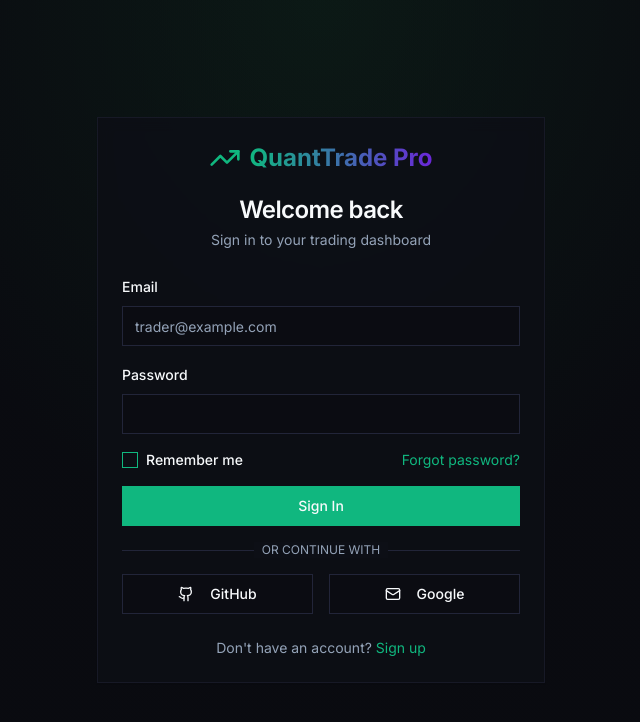
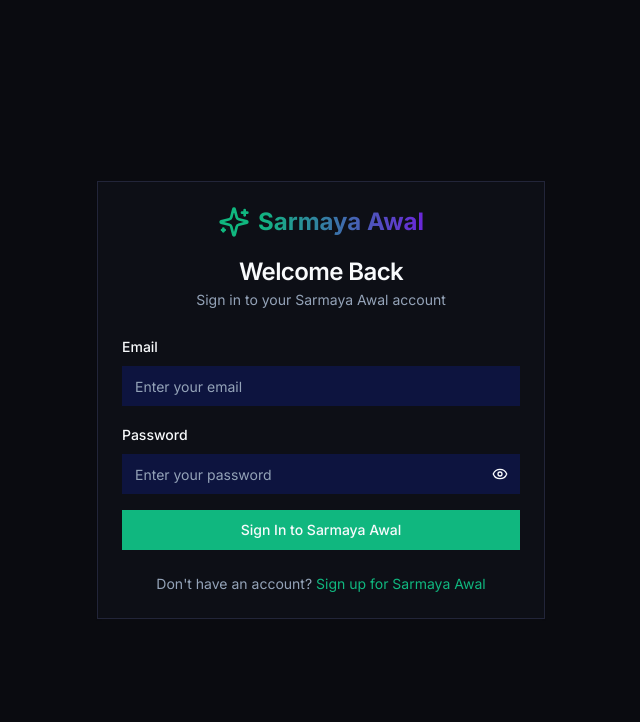
Before and after one commit to shujaamarwat/sarmaya-awal, a Next.js app: page /login in a window 1280 px wide. Shown: the top 722 px of the page, without its empty margins (319-959 px from the left). Built offline with nearby package versions, Linux system fonts and the light colour scheme; no server answers.

Commit message:
feat: apply consistent branding for Sarmaya Awal across all components
Ensure uniform "Sarmaya Awal" branding in layout, homepage, login, signup, and dashboard.

#VERCEL_SKIP

Co-authored-by: Shujaa Marwat <56261790+shujaamarwat@users.noreply.github.com>

```diff
--- a/app/layout.tsx
+++ b/app/layout.tsx
@@ -8,8 +8,8 @@ import { Toaster } from "@/components/ui/toaster"
 const inter = Inter({ subsets: ["latin"] })
 
 export const metadata: Metadata = {
-  title: "QuantTrade Pro - Professional Trading Dashboard",
-  description: "Advanced quantitative trading platform for traders and analysts",
+  title: "Sarmaya Awal - Professional Trading Dashboard",
+  description: "Advanced quantitative trading platform for traders and analysts - Sarmaya Awal",
     generator: 'v0.dev'
 }
 
--- a/app/login/page.tsx
+++ b/app/login/page.tsx
@@ -3,49 +3,51 @@
 import type React from "react"
 
 import { useState } from "react"
+import { useRouter } from "next/navigation"
 import Link from "next/link"
-import { useRouter } from "next/navigation"
 import { Button } from "@/components/ui/button"
 import { Input } from "@/components/ui/input"
 import { Label } from "@/components/ui/label"
-import { Card, CardContent, CardDescription, CardFooter, CardHeader, CardTitle } from "@/components/ui/card"
-import { Checkbox } from "@/components/ui/checkbox"
-import { Separator } from "@/components/ui/separator"
-import { Github, Mail, TrendingUp } from "lucide-react"
-import { signIn } from "@/lib/auth"
+import { Card, CardContent, CardDescription, CardHeader, CardTitle } from "@/components/ui/card"
+import { Sparkles, Eye, EyeOff } from "lucide-react"
 import { toast } from "@/components/ui/use-toast"
 
 export default function LoginPage() {
-  const router = useRouter()
   const [email, setEmail] = useState("")
   const [password, setPassword] = useState("")
-  const [rememberMe, setRememberMe] = useState(false)
+  const [showPassword, setShowPassword] = useState(false)
   const [isLoading, setIsLoading] = useState(false)
+  const router = useRouter()
 
   const handleSubmit = async (e: React.FormEvent) => {
     e.preventDefault()
     setIsLoading(true)
 
     try {
-      const result = await signIn(email, password)
+      const response = await fetch("/api/auth/signin", {
+        method: "POST",
+        headers: { "Content-Type": "application/json" },
+        body: JSON.stringify({ email, password }),
+      })
 
-      if (result.success) {
+      if (response.ok) {
         toast({
-          title: "Login successful",
-          description: "Welcome back to QuantTrade Pro!",
+          title: "Welcome to Sarmaya Awal",
+          description: "Login successful! Redirecting to dashboard...",
         })
         router.push("/dashboard")
       } else {
+        const error = await response.json()
         toast({
-          title: "Login failed",
-          description: result.message,
+          title: "Login Failed",
+          description: error.message || "Invalid credentials",
           variant: "destructive",
         })
       }
     } catch (error) {
       toast({
-        title: "Login error",
-        description: "An unexpected error occurred. Please try again.",
+        title: "Login Error",
+        description: "Something went wrong. Please try again.",
         variant: "destructive",
       })
     } finally {
@@ -54,97 +56,66 @@ export default function LoginPage() {
   }
 
   return (
-    <div className="min-h-screen flex items-center justify-center bg-gradient-to-br from-background via-background to-background/80 p-4">
-      <div className="absolute inset-0 bg-[radial-gradient(ellipse_at_top,_var(--tw-gradient-stops))] from-green-900/20 via-background to-background"></div>
-
-      <Card className="w-full max-w-md relative z-10 border-border/50 bg-card/95 backdrop-blur">
-        <CardHeader className="space-y-1 text-center">
+    <div className="min-h-screen flex items-center justify-center bg-background p-4">
+      <Card className="w-full max-w-md glass-card">
+        <CardHeader className="text-center">
           <div className="flex items-center justify-center mb-4">
-            <TrendingUp className="h-8 w-8 text-primary mr-2" />
-            <span className="text-2xl font-bold bg-gradient-to-r from-primary to-accent bg-clip-text text-transparent">
-              QuantTrade Pro
-            </span>
+            <Sparkles className="h-8 w-8 text-primary mr-2" />
+            <span className="text-2xl font-bold gradient-text">Sarmaya Awal</span>
           </div>
-          <CardTitle className="text-2xl">Welcome back</CardTitle>
-          <CardDescription>Sign in to your trading dashboard</CardDescription>
+          <CardTitle>Welcome Back</CardTitle>
+          <CardDescription>Sign in to your Sarmaya Awal account</CardDescription>
         </CardHeader>
-        <form onSubmit={handleSubmit}>
-          <CardContent className="space-y-4">
+        <CardContent>
+          <form onSubmit={handleSubmit} className="space-y-4">
             <div className="space-y-2">
               <Label htmlFor="email">Email</Label>
               <Input
                 id="email"
                 type="email"
-                placeholder="trader@example.com"
+                placeholder="Enter your email"
                 value={email}
                 onChange={(e) => setEmail(e.target.value)}
-                className="bg-background/50"
                 required
+                className="bg-secondary border-secondary"
               />
             </div>
             <div className="space-y-2">
               <Label htmlFor="password">Password</Label>
+              <div className="relative">
                 <Input
                   id="password"
-                type="password"
+                  type={showPassword ? "text" : "password"}
+                  placeholder="Enter your password"
                   value={password}
                   onChange={(e) => setPassword(e.target.value)}
-                className="bg-background/50"
                   required
+                  className="bg-secondary border-secondary pr-10"
                 />
-            </div>
-            <div className="flex items-center justify-between">
-              <div className="flex items-center space-x-2">
-                <Checkbox
-                  id="remember"
-                  checked={rememberMe}
-                  onCheckedChange={(checked) => setRememberMe(checked as boolean)}
-                />
-                <Label htmlFor="remember" className="text-sm">
-                  Remember me
-                </Label>
-              </div>
-              <Link href="/forgot-password" className="text-sm text-primary hover:underline">
-                Forgot password?
-              </Link>
-            </div>
                 <Button
-              type="submit"
-              className="w-full bg-primary hover:bg-primary/90 text-primary-foreground"
-              disabled={isLoading}
+                  type="button"
+                  variant="ghost"
+                  size="icon"
+                  className="absolute right-0 top-0 h-full px-3"
+                  onClick={() => setShowPassword(!showPassword)}
                 >
-              {isLoading ? "Signing in..." : "Sign In"}
+                  {showPassword ? <EyeOff className="h-4 w-4" /> : <Eye className="h-4 w-4" />}
                 </Button>
-
-            <div className="relative">
-              <div className="absolute inset-0 flex items-center">
-                <Separator className="w-full" />
-              </div>
-              <div className="relative flex justify-center text-xs uppercase">
-                <span className="bg-card px-2 text-muted-foreground">Or continue with</span>
               </div>
             </div>
-
-            <div className="grid grid-cols-2 gap-4">
-              <Button variant="outline" className="bg-background/50" type="button">
-                <Github className="mr-2 h-4 w-4" />
-                GitHub
+            <Button type="submit" className="w-full" disabled={isLoading}>
+              {isLoading ? "Signing in..." : "Sign In to Sarmaya Awal"}
             </Button>
-              <Button variant="outline" className="bg-background/50" type="button">
-                <Mail className="mr-2 h-4 w-4" />
-                Google
-              </Button>
+          </form>
+          <div className="mt-6 text-center">
+            <p className="text-sm text-muted-foreground">
+              Don't have an account?{" "}
+              <Link href="/signup" className="text-primary hover:underline">
+                Sign up for Sarmaya Awal
+              </Link>
+            </p>
           </div>
         </CardContent>
-        </form>
-        <CardFooter>
-          <p className="text-center text-sm text-muted-foreground w-full">
-            Don't have an account?{" "}
-            <Link href="/signup" className="text-primary hover:underline">
-              Sign up
-            </Link>
-          </p>
-        </CardFooter>
       </Card>
     </div>
   )
--- a/app/page.tsx
+++ b/app/page.tsx
@@ -1,12 +1,117 @@
-import { redirect } from "next/navigation"
-import { getSession } from "@/lib/auth"
+import Link from "next/link"
+import { Button } from "@/components/ui/button"
+import { Card, CardContent, CardDescription, CardHeader, CardTitle } from "@/components/ui/card"
+import { Sparkles, TrendingUp, Shield, BarChart3, Brain } from "lucide-react"
 
-export default async function HomePage() {
-  const session = await getSession()
+export default function HomePage() {
+  return (
+    <div className="min-h-screen bg-background">
+      {/* Header */}
+      <header className="border-b border-border bg-card">
+        <div className="container mx-auto px-4 py-4 flex items-center justify-between">
+          <div className="flex items-center space-x-2">
+            <Sparkles className="h-8 w-8 text-primary" />
+            <span className="text-2xl font-bold gradient-text">Sarmaya Awal</span>
+          </div>
+          <div className="flex items-center space-x-4">
+            <Link href="/login">
+              <Button variant="ghost">Login</Button>
+            </Link>
+            <Link href="/signup">
+              <Button>Get Started</Button>
+            </Link>
+          </div>
+        </div>
+      </header>
 
-  if (session) {
-    redirect("/dashboard")
-  } else {
-    redirect("/login")
-  }
+      {/* Hero Section */}
+      <section className="py-20 px-4">
+        <div className="container mx-auto text-center">
+          <div className="flex items-center justify-center mb-6">
+            <Sparkles className="h-12 w-12 text-primary mr-4" />
+            <h1 className="text-5xl font-bold gradient-text">Sarmaya Awal</h1>
+          </div>
+          <p className="text-xl text-muted-foreground mb-8 max-w-2xl mx-auto">
+            Professional quantitative trading platform designed for modern traders and analysts
+          </p>
+          <div className="flex items-center justify-center space-x-4">
+            <Link href="/signup">
+              <Button size="lg" className="bg-primary hover:bg-primary/90">
+                Start Trading
+                <TrendingUp className="ml-2 h-5 w-5" />
+              </Button>
+            </Link>
+            <Link href="/login">
+              <Button size="lg" variant="outline">
+                Login to Dashboard
+              </Button>
+            </Link>
+          </div>
+        </div>
+      </section>
+
+      {/* Features */}
+      <section className="py-16 px-4 bg-secondary/20">
+        <div className="container mx-auto">
+          <h2 className="text-3xl font-bold text-center mb-12 gradient-text">Why Choose Sarmaya Awal?</h2>
+          <div className="grid grid-cols-1 md:grid-cols-3 gap-8">
+            <Card className="glass-card">
+              <CardHeader>
+                <Brain className="h-10 w-10 text-primary mb-4" />
+                <CardTitle>AI-Powered Strategies</CardTitle>
+                <CardDescription>Advanced quantitative algorithms and machine learning models</CardDescription>
+              </CardHeader>
+              <CardContent>
+                <p className="text-sm text-muted-foreground">
+                  Leverage cutting-edge AI technology to create and optimize your trading strategies with Sarmaya Awal's
+                  intelligent platform.
+                </p>
+              </CardContent>
+            </Card>
+
+            <Card className="glass-card">
+              <CardHeader>
+                <BarChart3 className="h-10 w-10 text-primary mb-4" />
+                <CardTitle>Real-time Analytics</CardTitle>
+                <CardDescription>Comprehensive market analysis and performance tracking</CardDescription>
+              </CardHeader>
+              <CardContent>
+                <p className="text-sm text-muted-foreground">
+                  Monitor your portfolio performance with real-time data visualization and advanced analytics tools
+                  built into Sarmaya Awal.
+                </p>
+              </CardContent>
+            </Card>
+
+            <Card className="glass-card">
+              <CardHeader>
+                <Shield className="h-10 w-10 text-primary mb-4" />
+                <CardTitle>Secure & Reliable</CardTitle>
+                <CardDescription>Enterprise-grade security and 99.9% uptime guarantee</CardDescription>
+              </CardHeader>
+              <CardContent>
+                <p className="text-sm text-muted-foreground">
+                  Trade with confidence knowing your data and investments are protected by Sarmaya Awal's robust
+                  security infrastructure.
+                </p>
+              </CardContent>
+            </Card>
+          </div>
+        </div>
+      </section>
+
+      {/* Footer */}
+      <footer className="border-t border-border bg-card py-8">
+        <div className="container mx-auto px-4 text-center">
+          <div className="flex items-center justify-center mb-4">
+            <Sparkles className="h-6 w-6 text-primary mr-2" />
+            <span className="text-lg font-bold gradient-text">Sarmaya Awal</span>
+          </div>
+          <p className="text-sm text-muted-foreground">
+            © 2024 Sarmaya Awal. All rights reserved. Professional trading platform.
+          </p>
+        </div>
+      </footer>
+    </div>
+  )
 }
--- a/app/signup/page.tsx
+++ b/app/signup/page.tsx
@@ -3,49 +3,31 @@
 import type React from "react"
 
 import { useState } from "react"
+import { useRouter } from "next/navigation"
 import Link from "next/link"
-import { useRouter } from "next/navigation"
 import { Button } from "@/components/ui/button"
 import { Input } from "@/components/ui/input"
 import { Label } from "@/components/ui/label"
-import { Card, CardContent, CardDescription, CardFooter, CardHeader, CardTitle } from "@/components/ui/card"
-import { Checkbox } from "@/components/ui/checkbox"
-import { Separator } from "@/components/ui/separator"
-import { Github, Mail, TrendingUp } from "lucide-react"
-import { signUp } from "@/lib/auth"
+import { Card, CardContent, CardDescription, CardHeader, CardTitle } from "@/components/ui/card"
+import { Sparkles, Eye, EyeOff } from "lucide-react"
 import { toast } from "@/components/ui/use-toast"
 
 export default function SignupPage() {
+  const [name, setName] = useState("")
+  const [email, setEmail] = useState("")
+  const [password, setPassword] = useState("")
+  const [confirmPassword, setConfirmPassword] = useState("")
+  const [showPassword, setShowPassword] = useState(false)
+  const [isLoading, setIsLoading] = useState(false)
   const router = useRouter()
-  const [formData, setFormData] = useState({
-    name: "",
-    email: "",
-    password: "",
-    confirmPassword: "",
-    agreeToTerms: false,
-  })
-  const [isLoading, setIsLoading] = useState(false)
-
-  const handleInputChange = (field: string, value: string | boolean) => {
-    setFormData((prev) => ({ ...prev, [field]: value }))
-  }
 
   const handleSubmit = async (e: React.FormEvent) => {
     e.preventDefault()
 
-    if (formData.password !== formData.confirmPassword) {
+    if (password !== confirmPassword) {
       toast({
-        title: "Password mismatch",
-        description: "The passwords you entered don't match.",
-        variant: "destructive",
-      })
-      return
-    }
-
-    if (!formData.agreeToTerms) {
-      toast({
-        title: "Terms agreement required",
-        description: "You must agree to the Terms of Service and Privacy Policy.",
+        title: "Password Mismatch",
+        description: "Passwords do not match",
         variant: "destructive",
       })
       return
@@ -54,25 +36,30 @@ export default function SignupPage() {
     setIsLoading(true)
 
     try {
-      const result = await signUp(formData.email, formData.password, formData.name)
+      const response = await fetch("/api/auth/signup", {
+        method: "POST",
+        headers: { "Content-Type": "application/json" },
+        body: JSON.stringify({ name, email, password }),
+      })
 
-      if (result.success) {
+      if (response.ok) {
         toast({
-          title: "Account created",
-          description: "Welcome to QuantTrade Pro!",
+          title: "Welcome to Sarmaya Awal!",
+          description: "Account created successfully! Please sign in.",
         })
-        router.push("/dashboard")
+        router.push("/login")
       } else {
+        const error = await response.json()
         toast({
-          title: "Signup failed",
-          description: result.message,
+          title: "Signup Failed",
+          description: error.message || "Failed to create account",
           variant: "destructive",
         })
       }
     } catch (error) {
       toast({
-        title: "Signup error",
-        description: "An unexpected error occurred. Please try again.",
+        title: "Signup Error",
+        description: "Something went wrong. Please try again.",
         variant: "destructive",
       })
     } finally {
@@ -81,32 +68,28 @@ export default function SignupPage() {
   }
 
   return (
-    <div className="min-h-screen flex items-center justify-center bg-gradient-to-br from-background via-background to-background/80 p-4">
-      <div className="absolute inset-0 bg-[radial-gradient(ellipse_at_top,_var(--tw-gradient-stops))] from-blue-900/20 via-background to-background"></div>
-
-      <Card className="w-full max-w-md relative z-10 border-border/50 bg-card/95 backdrop-blur">
-        <CardHeader className="space-y-1 text-center">
+    <div className="min-h-screen flex items-center justify-center bg-background p-4">
+      <Card className="w-full max-w-md glass-card">
+        <CardHeader className="text-center">
           <div className="flex items-center justify-center mb-4">
-            <TrendingUp className="h-8 w-8 text-primary mr-2" />
-            <span className="text-2xl font-bold bg-gradient-to-r from-primary to-accent bg-clip-text text-transparent">
-              QuantTrade Pro
-            </span>
+            <Sparkles className="h-8 w-8 text-primary mr-2" />
+            <span className="text-2xl font-bold gradient-text">Sarmaya Awal</span>
           </div>
-          <CardTitle className="text-2xl">Create account</CardTitle>
-          <CardDescription>Start your quantitative trading journey</CardDescription>
+          <CardTitle>Create Account</CardTitle>
+          <CardDescription>Join Sarmaya Awal and start trading</CardDescription>
         </CardHeader>
-        <form onSubmit={handleSubmit}>
-          <CardContent className="space-y-4">
+        <CardContent>
+          <form onSubmit={handleSubmit} className="space-y-4">
             <div className="space-y-2">
               <Label htmlFor="name">Full Name</Label>
               <Input
                 id="name"
                 type="text"
-                placeholder="John Doe"
-                value={formData.name}
-                onChange={(e) => handleInputChange("name", e.target.value)}
-                className="bg-background/50"
+                placeholder="Enter your full name"
+                value={name}
+                onChange={(e) => setName(e.target.value)}
                 required
+                className="bg-secondary border-secondary"
               />
             </div>
             <div className="space-y-2">
@@ -114,90 +97,61 @@ export default function SignupPage() {
               <Input
                 id="email"
                 type="email"
-                placeholder="trader@example.com"
-                value={formData.email}
-                onChange={(e) => handleInputChange("email", e.target.value)}
-                className="bg-background/50"
+                placeholder="Enter your email"
+                value={email}
+                onChange={(e) => setEmail(e.target.value)}
                 required
+                className="bg-secondary border-secondary"
               />
             </div>
             <div className="space-y-2">
               <Label htmlFor="password">Password</Label>
+              <div className="relative">
                 <Input
                   id="password"
-                type="password"
-                value={formData.password}
-                onChange={(e) => handleInputChange("password", e.target.value)}
-                className="bg-background/50"
+                  type={showPassword ? "text" : "password"}
+                  placeholder="Create a password"
+                  value={password}
+                  onChange={(e) => setPassword(e.target.value)}
                   required
+                  className="bg-secondary border-secondary pr-10"
                 />
+                <Button
+                  type="button"
+                  variant="ghost"
+                  size="icon"
+                  className="absolute right-0 top-0 h-full px-3"
+                  onClick={() => setShowPassword(!showPassword)}
+                >
+                  {showPassword ? <EyeOff className="h-4 w-4" /> : <Eye className="h-4 w-4" />}
+                </Button>
+              </div>
             </div>
             <div className="space-y-2">
               <Label htmlFor="confirmPassword">Confirm Password</Label>
               <Input
                 id="confirmPassword"
                 type="password"
-                value={formData.confirmPassword}
-                onChange={(e) => handleInputChange("confirmPassword", e.target.value)}
-                className="bg-background/50"
+                placeholder="Confirm your password"
+                value={confirmPassword}
+                onChange={(e) => setConfirmPassword(e.target.value)}
                 required
+                className="bg-secondary border-secondary"
               />
             </div>
-            <div className="flex items-center space-x-2">
-              <Checkbox
-                id="terms"
-                checked={formData.agreeToTerms}
-                onCheckedChange={(checked) => handleInputChange("agreeToTerms", checked as boolean)}
-                required
-              />
-              <Label htmlFor="terms" className="text-sm">
-                I agree to the{" "}
-                <Link href="/terms" className="text-primary hover:underline">
-                  Terms of Service
-                </Link>{" "}
-                and{" "}
-                <Link href="/privacy" className="text-primary hover:underline">
-                  Privacy Policy
+            <Button type="submit" className="w-full" disabled={isLoading}>
+              {isLoading ? "Creating Account..." : "Create Sarmaya Awal Account"}
+            </Button>
+          </form>
+          <div className="mt-6 text-center">
+            <p className="text-sm text-muted-foreground">
+              Already have an account?{" "}
+              <Link href="/login" className="text-primary hover:underline">
+                Sign in to Sarmaya Awal
               </Link>
-              </Label>
-            </div>
-            <Button
-              type="submit"
-              className="w-full bg-primary hover:bg-primary/90 text-primary-foreground"
-              disabled={isLoading}
-            >
-              {isLoading ? "Creating Account..." : "Create Account"}
-            </Button>
-
-            <div className="relative">
-              <div className="absolute inset-0 flex items-center">
-                <Separator className="w-full" />
-              </div>
-              <div className="relative flex justify-center text-xs uppercase">
-                <span className="bg-card px-2 text-muted-foreground">Or continue with</span>
-              </div>
-            </div>
-
-            <div className="grid grid-cols-2 gap-4">
-              <Button variant="outline" className="bg-background/50" type="button">
-                <Github className="mr-2 h-4 w-4" />
-                GitHub
-              </Button>
-              <Button variant="outline" className="bg-background/50" type="button">
-                <Mail className="mr-2 h-4 w-4" />
-                Google
-              </Button>
+            </p>
           </div>
         </CardContent>
-        </form>
-        <CardFooter>
-          <p className="text-center text-sm text-muted-foreground w-full">
-            Already have an account?{" "}
-            <Link href="/login" className="text-primary hover:underline">
-              Sign in
-            </Link>
-          </p>
-        </CardFooter>
       </Card>
     </div>
   )
--- a/components/ui/checkbox.tsx
+++ /dev/null
@@ -1,30 +0,0 @@
-"use client"
-
-import * as React from "react"
-import * as CheckboxPrimitive from "@radix-ui/react-checkbox"
-import { Check } from "lucide-react"
-
-import { cn } from "@/lib/utils"
-
-const Checkbox = React.forwardRef<
-  React.ElementRef<typeof CheckboxPrimitive.Root>,
-  React.ComponentPropsWithoutRef<typeof CheckboxPrimitive.Root>
->(({ className, ...props }, ref) => (
-  <CheckboxPrimitive.Root
-    ref={ref}
-    className={cn(
-      "peer h-4 w-4 shrink-0 rounded-sm border border-primary ring-offset-background focus-visible:outline-none focus-visible:ring-2 focus-visible:ring-ring focus-visible:ring-offset-2 disabled:cursor-not-allowed disabled:opacity-50 data-[state=checked]:bg-primary data-[state=checked]:text-primary-foreground",
-      className
-    )}
-    {...props}
-  >
-    <CheckboxPrimitive.Indicator
-      className={cn("flex items-center justify-center text-current")}
-    >
-      <Check className="h-4 w-4" />
-    </CheckboxPrimitive.Indicator>
-  </CheckboxPrimitive.Root>
-))
-Checkbox.displayName = CheckboxPrimitive.Root.displayName
-
-export { Checkbox }
```
Lines whose indentation alone changed are shown as unchanged.
